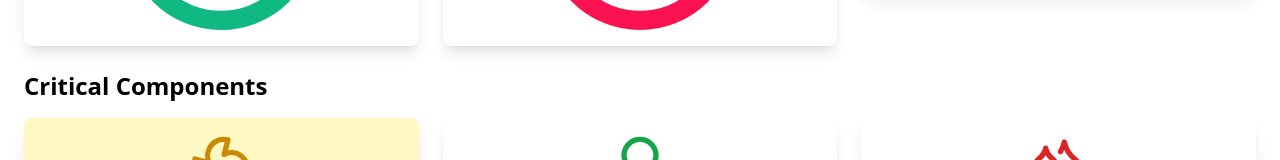
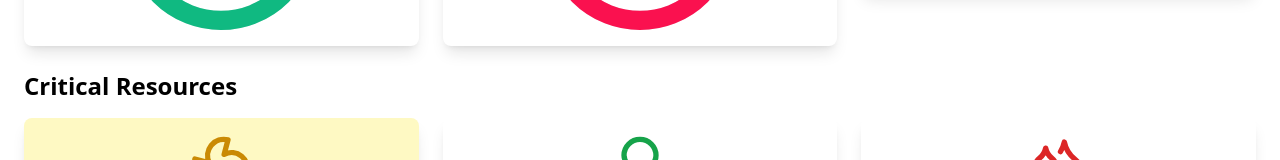
Before and after one commit to Ani2nem/Hack-Ripple, a React (Create React App) app in the folder Frontend/: page / in a window 1280 px wide. Shown: the part 393-553 px from the top of the page. Built offline with nearby package versions, Linux system fonts and the light colour scheme.

Commit message:
small improvements made to electricityview and waterview.jsx files

```diff
--- a/Frontend/src/pages/Dashboard.jsx
+++ b/Frontend/src/pages/Dashboard.jsx
@@ -75,7 +75,7 @@ const Dashboard = () => {
 
       {/* Critical Components */}
       <section>
-        <h2 className="text-2xl font-bold mb-4">Critical Components</h2>
+        <h2 className="text-2xl font-bold mb-4">Critical Resources</h2>
         <div className="grid grid-cols-3 gap-6">
           <ComponentCard
             component={{
--- a/Frontend/src/pages/ElectricityView.jsx
+++ b/Frontend/src/pages/ElectricityView.jsx
@@ -287,9 +287,9 @@ const ElectricityView = ({ onBack }) => {
           ))}
         </div>
 
-        {/* Critical Components Section */}
+        {/* s Section */}
         <section className="mb-12">
-          <h2 className="text-2xl font-bold mb-6">Critical Components</h2>
+          <h2 className="text-2xl font-bold mb-6">Critical Resources</h2>
           <div className="grid grid-cols-1 md:grid-cols-2 gap-6">
             {sampleComponents.map(component => (
               <CriticalComponentCard
--- a/Frontend/src/pages/WaterView.jsx
+++ b/Frontend/src/pages/WaterView.jsx
@@ -220,7 +220,7 @@ const timelineData = selectedComponent ? {
 
       {/* Critical Components Section */}
       <section className="mb-12">
-        <h2 className="text-2xl font-bold mb-6">Critical Components</h2>
+        <h2 className="text-2xl font-bold mb-6">Critical Resources</h2>
         <div className="grid grid-cols-1 md:grid-cols-2 lg:grid-cols-4 gap-6">
           {sampleComponents.map(component => (
             <CriticalComponentCard
```
